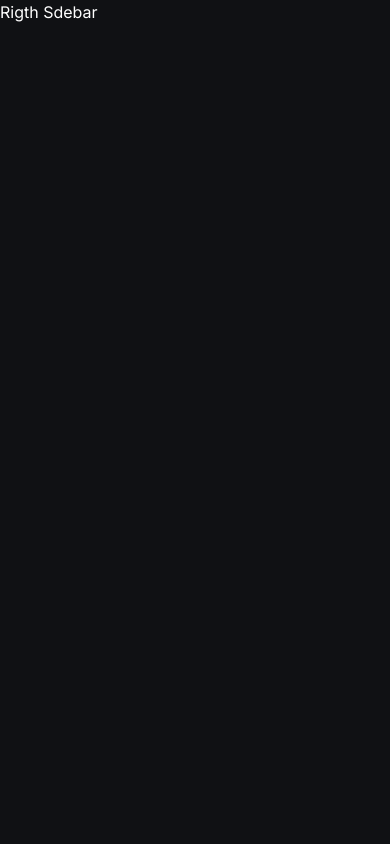
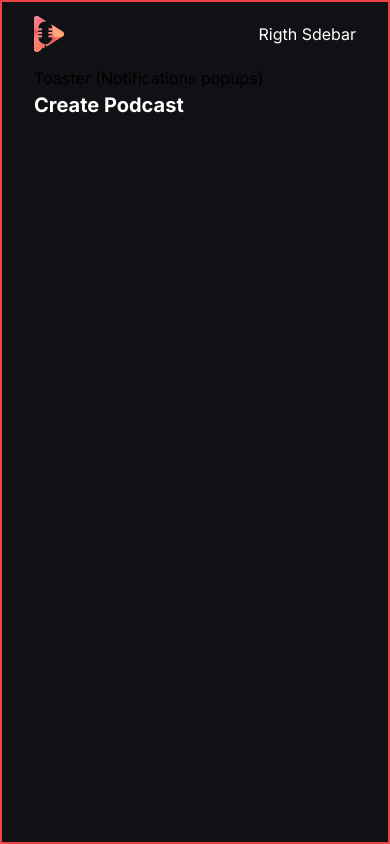
Before and after one commit to JoakinGC/Saas-posdcast, a Next.js app: page /create-podcast in a window 390 px wide. Built offline with nearby package versions, Linux system fonts and the light colour scheme.

Commit message:
right sidebar

```diff
--- a/src/app/(root)/create-podcast/page.tsx
+++ b/src/app/(root)/create-podcast/page.tsx
@@ -4,7 +4,7 @@
 
     return(
         <div>
-
+            <h1 className='text-20 font-bold text-white-1'>Create Podcast</h1>
         </div>
     )
 }
--- a/src/app/(root)/discover/page.tsx
+++ b/src/app/(root)/discover/page.tsx
@@ -4,7 +4,7 @@
 
     return(
         <div>
-
+            <h1 className='text-20 font-bold text-white-1'>Trending Posdcast</h1>
         </div>
     )
 }
--- a/src/app/(root)/layout.tsx
+++ b/src/app/(root)/layout.tsx
@@ -1,4 +1,7 @@
 import LeftSideBar from "@/components/LeftSidebar";
+import MobileNav from "@/components/MovileNav";
+import RigthSidebar from "@/components/RightSidebar";
+import Image from "next/image";
 
 
 
@@ -8,11 +11,27 @@
   children: React.ReactNode;
 }>) {
   return (
-    <div>
-        <main>
+    <div className="relative flex flex-col">
+        <main className="relative flex bg-black-3">
             <LeftSideBar />
-            {children}
-            <p className="text-white-1">Rigth Sdebar</p>
+            <section className="border-2 border-red-500 flex min-h-screen  flex-1 flex-col px-4 sm:px-14">
+              <div className="mx-auto flex w-full max-w-5xl flex-col max-sm:px-4">
+                <div className="flex h-16 items-center justify-between md:hidden">
+                  <Image
+                  alt="menu icon"
+                  src="/icons/logo.svg"
+                  width={30}
+                  height={30}
+                  />
+                  <MobileNav/>
+                </div>
+                <div className="flex flex-col-md:pb-14">
+                  Toaster (Notifications popups)
+                </div>
+                {children}
+              </div>
+            </section>
+            <RigthSidebar/>
         </main>
     </div>
   );
--- /dev/null
+++ b/src/components/MovileNav.tsx
@@ -0,0 +1,10 @@
+
+const MobileNav = ()=>{
+    return(
+      <div>
+        <p className="text-white-1">Rigth Sdebar</p>
+      </div>
+    )
+  }
+
+  export default MobileNav
--- /dev/null
+++ b/src/components/RightSidebar.tsx
@@ -0,0 +1,10 @@
+
+const RigthSidebar = ()=>{
+  return(
+    <section className="right_sidebar text-white-1">
+      <p className="text-white-1">Rigth Sdebar</p>
+    </section>
+  )
+}
+
+export default RigthSidebar
```
